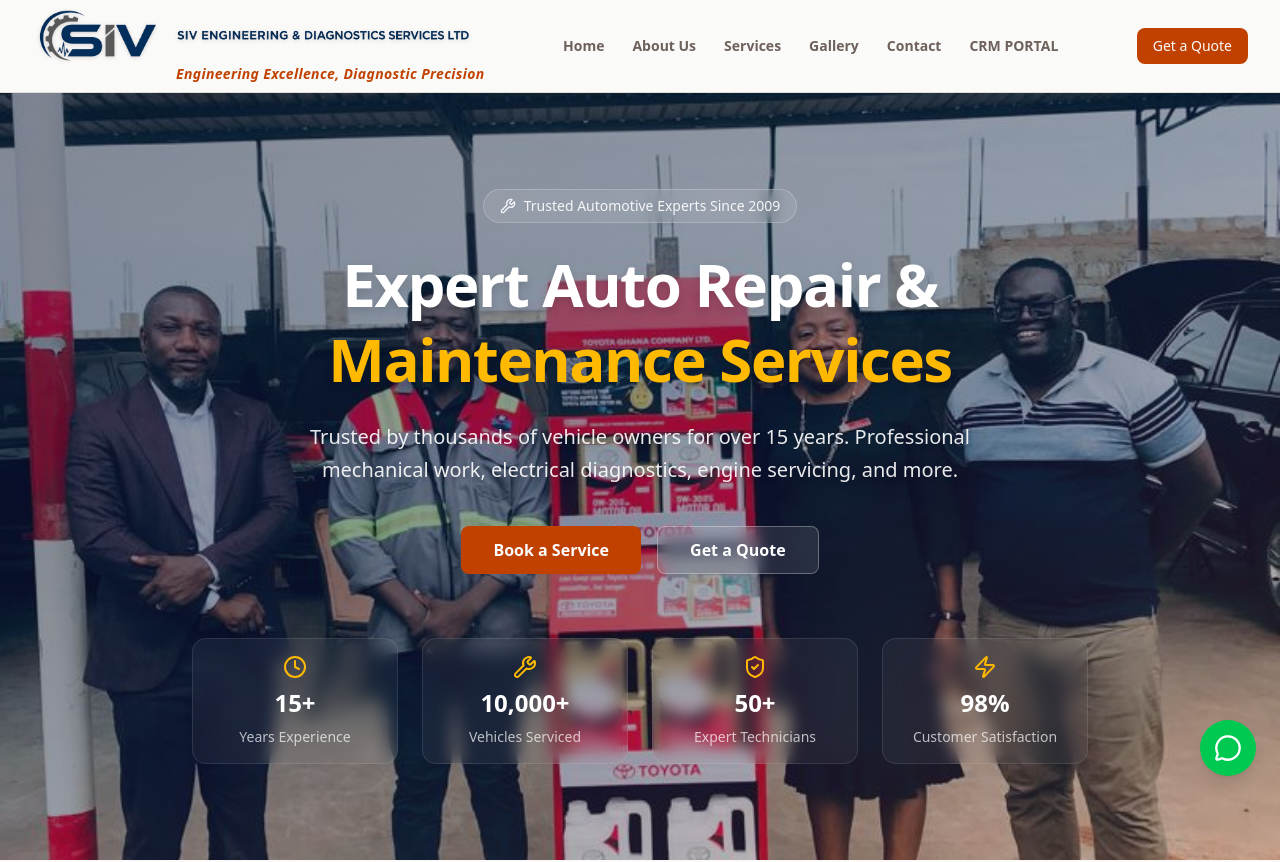
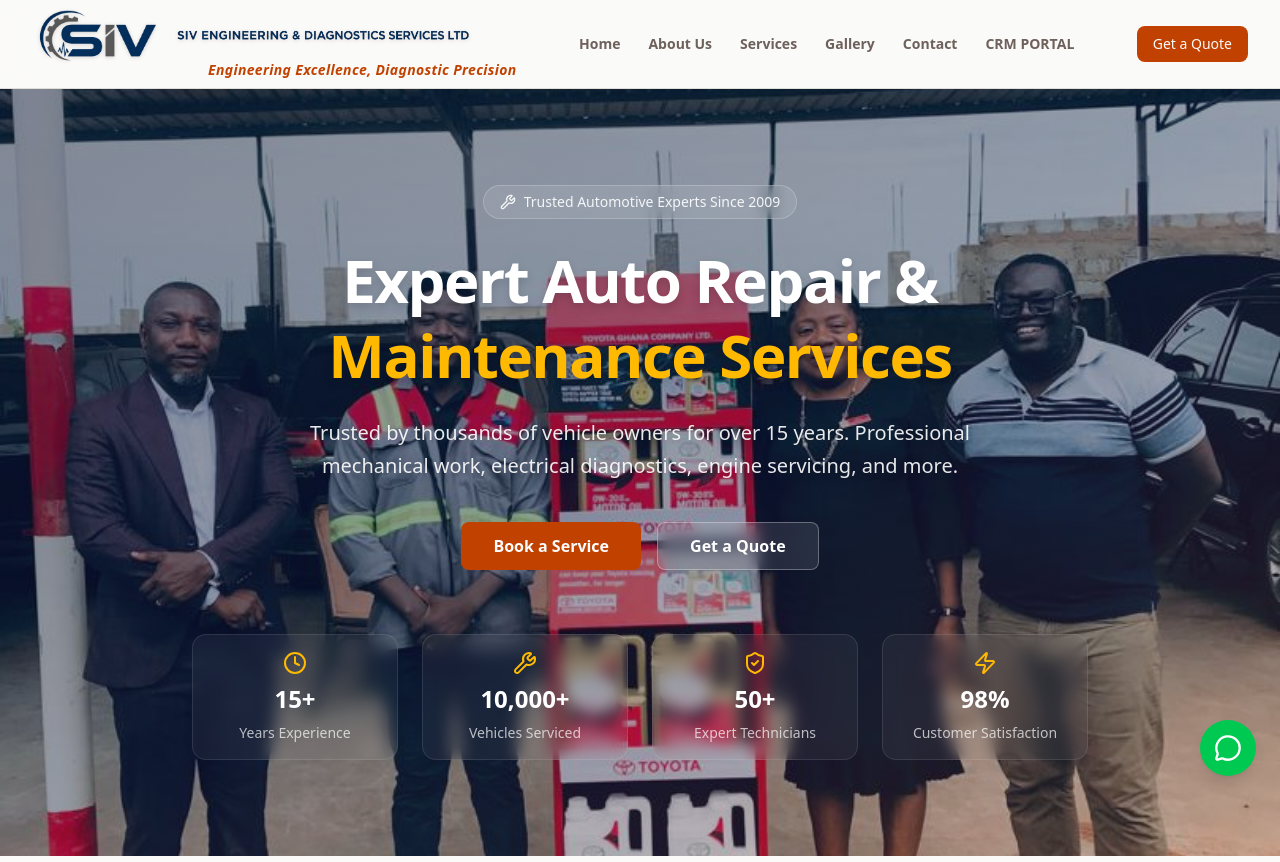
Before and after one commit to lilromeo2290/SIV_Website, a Next.js app: page / in a window 1280 px wide. Shown: the top 862 px of the page. Built offline with nearby package versions, Linux system fonts and the light colour scheme.

Commit message:
0a0ef958-341e-4bf4-874a-9c60e616cc9e

```diff
--- a/src/components/website/Header.tsx
+++ b/src/components/website/Header.tsx
@@ -64,7 +64,7 @@ export function Header() {
                 className="h-14 w-auto object-contain drop-shadow-sm"
               />
             </div>
-            <p className="ml-24 sm:ml-36 text-xs font-semibold italic tracking-wide text-primary sm:text-sm">
+            <p className="-mt-1 ml-28 sm:ml-44 text-xs font-semibold italic tracking-wide text-primary sm:text-sm">
               Engineering Excellence, Diagnostic Precision
             </p>
           </a>
```
